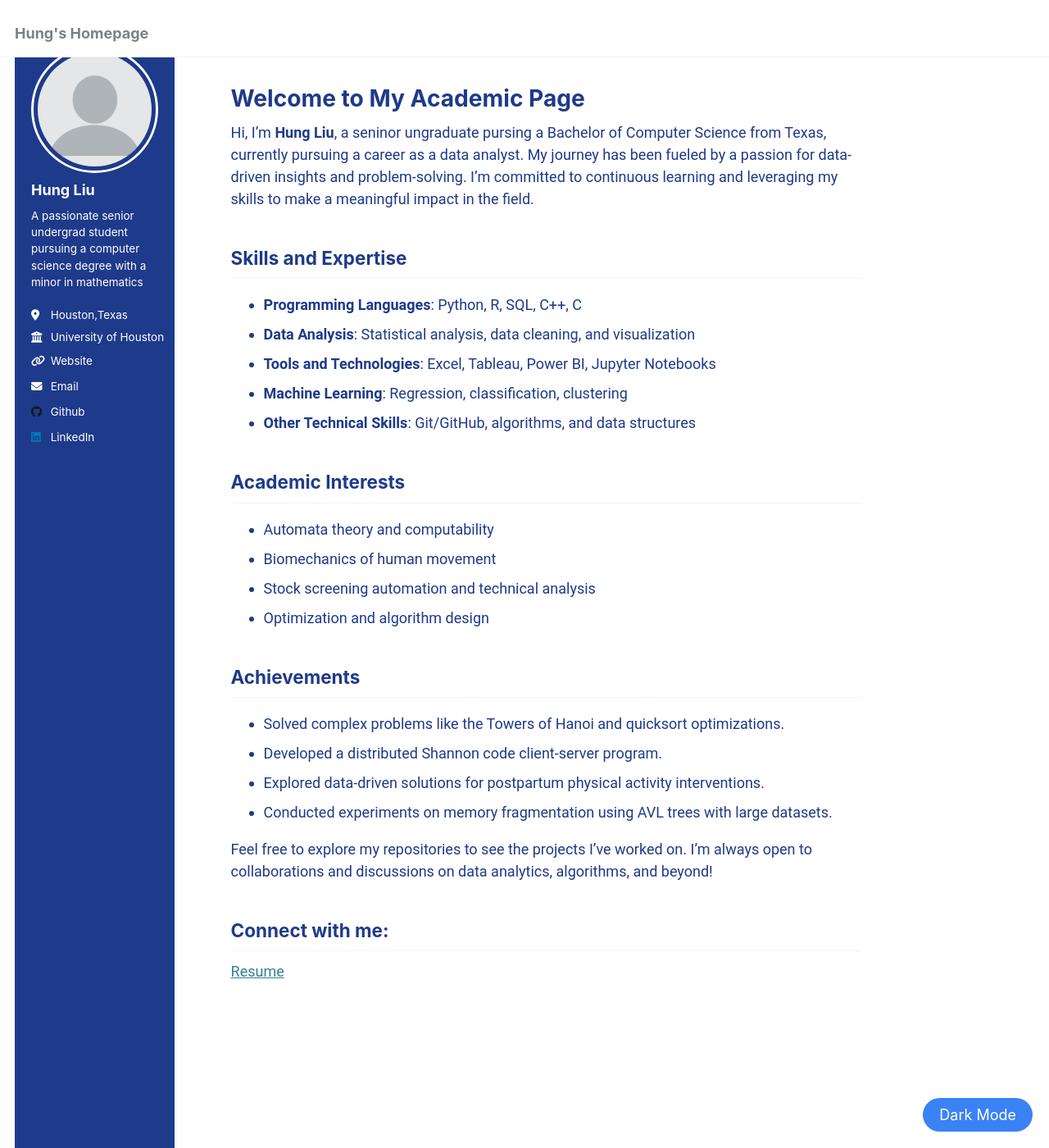
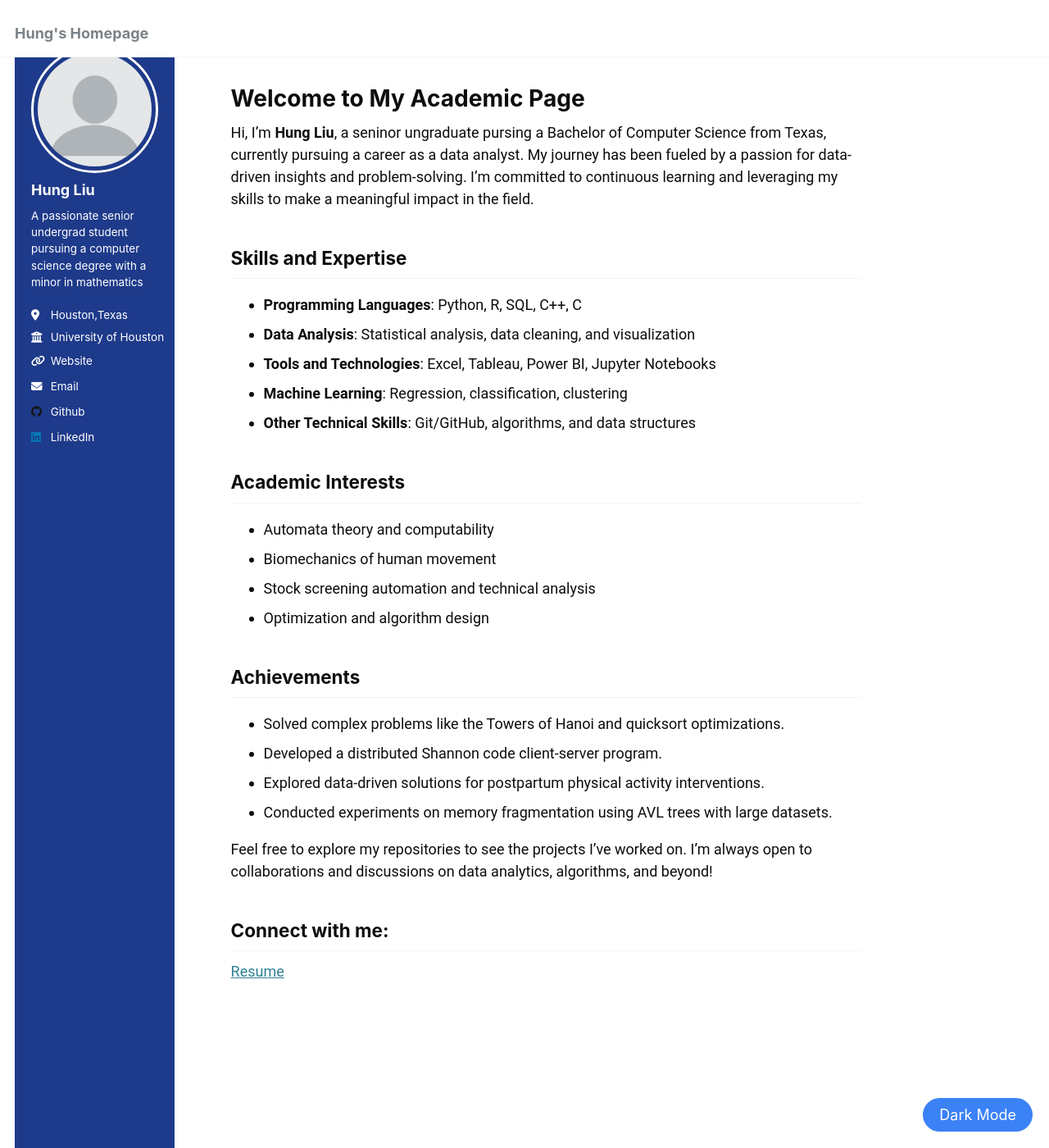
Before and after one commit to sunnySKL/sunnySKL.github.io, a Jekyll site: the page built from _pages/about.md, in a window 1280 px wide and 1400 px high. Shown: the whole window at 82% size. Built offline with Jekyll 4.4.1, drawn with Linux system fonts in a browser that asks for light colours.

Commit message:
Update custom.css

```diff
--- a/assets/css/custom.css
+++ b/assets/css/custom.css
@@ -2,7 +2,7 @@
 body {
     font-family: 'Roboto', sans-serif;
     background-color: #ffffff;
-    color: #1E3A8A;
+    color: #0d0d0d;
     transition: background-color 0.3s, color 0.3s;
 }
 
```
